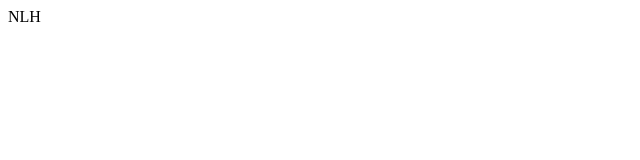
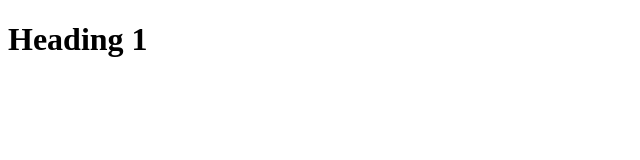
Before and after one commit to light07-dev/frontend-challenges, a plain HTML site: page index.html in a window 1280 px wide. Shown: the whole page, without its empty margins (0-640 px from the left). Drawn offline with Linux system fonts and the light colour scheme.

Commit message:
changed-text

```diff
--- a/index.html
+++ b/index.html
@@ -6,6 +6,6 @@
     <title>Document</title>
 </head>
 <body>
-    NLH
+    <h1>Heading 1</h1>
 </body>
 </html>
```
